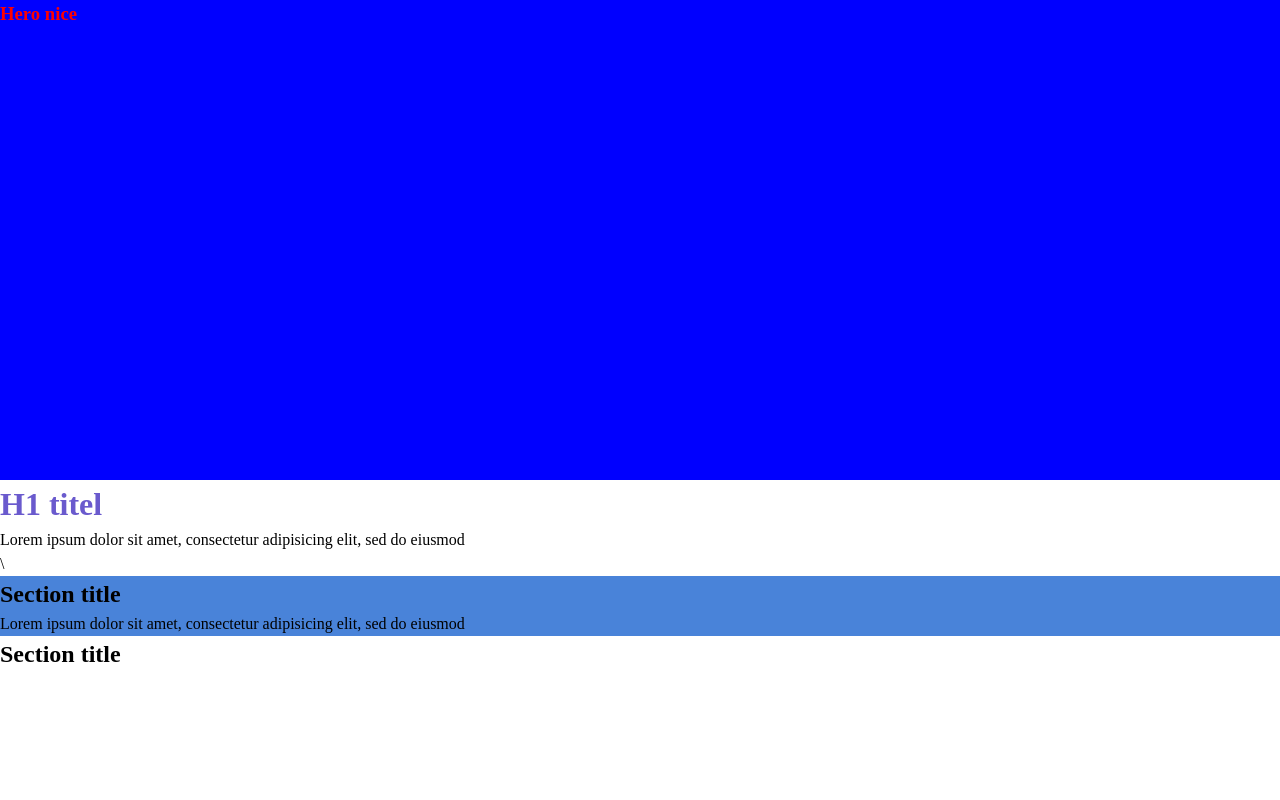
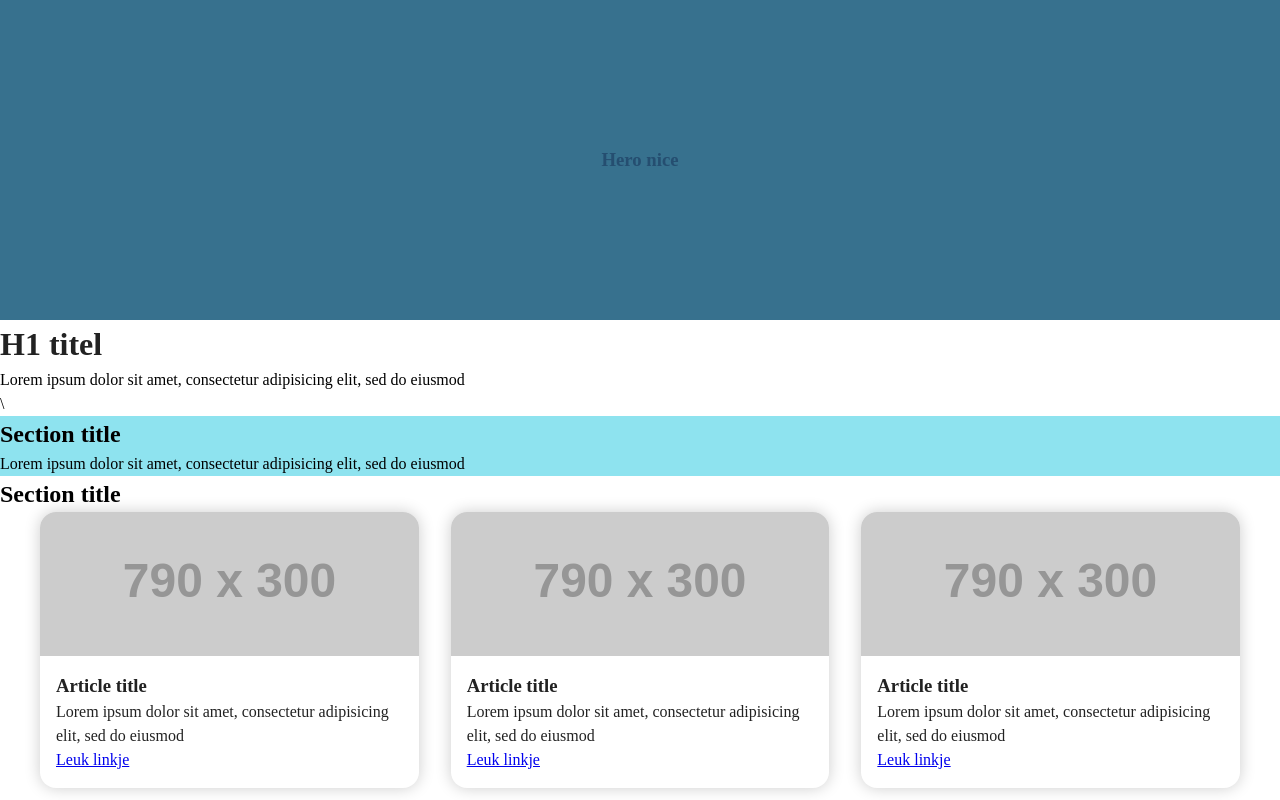
Before and after one commit to MarcelMedema/gitflow, a website: page index.html in a window 1280 px wide. Drawn offline with Linux system fonts and the light colour scheme; placeholder pictures from the web are drawn by us.

Commit message:
New commit

```diff
--- a/index.html
+++ b/index.html
@@ -37,6 +37,45 @@
             <h2>Section title</h2>
         </section>
 
+        <div class="articles">
+            <article class="article">
+                <figure class="articleImage">
+                    <img src="https://via.placeholder.com/790x300" alt="article image">
+                </figure>
+                <div class="articleContent">
+                    <h3>Article title</h3>
+                    <p>
+                        Lorem ipsum dolor sit amet, consectetur adipisicing elit, sed do eiusmod
+                    </p>
+                    <a class="articleLink" href="#">Leuk linkje</a>
+                </div>
+            </article>
+            <article class="article">
+                <figure class="articleImage">
+                    <img src="https://via.placeholder.com/790x300" alt="article image">
+                </figure>
+                <div class="articleContent">
+                    <h3>Article title</h3>
+                    <p>
+                        Lorem ipsum dolor sit amet, consectetur adipisicing elit, sed do eiusmod
+                    </p>
+                    <a class="articleLink" href="#">Leuk linkje</a>
+                </div>
+            </article>
+            <article class="article">
+                <figure class="articleImage">
+                    <img src="https://via.placeholder.com/790x300" alt="article image">
+                </figure>
+                <div class="articleContent">
+                    <h3>Article title</h3>
+                    <p>
+                        Lorem ipsum dolor sit amet, consectetur adipisicing elit, sed do eiusmod
+                    </p>
+                    <a class="articleLink" href="#">Leuk linkje</a>
+                </div>
+            </article>
+        </div>
+
         <script src="" async defer></script>
     </body>
 </html>
--- a/scss/style.scss
+++ b/scss/style.scss
@@ -51,23 +51,72 @@ p, h1, h2, h3, h4, h5, h6 {
   isolation: isolate;
 }
 
-$colorBlue: rgb(73, 131, 217);
+$brick-red: #c33c54ff;
+$indigo-dye: #254e70ff;
+$teal-blue: #37718eff;
+$sky-blue-crayola: #8ee3efff;
+$celeste: #aef3e7ff;
+
+$dark-color: #222222;
+$dark-font-color: $dark-color;
+
 
 h1 {
-    color:slateblue;
+    color:#222222;
 }
 
 .hero {
+  display: flex;
     width: 100%;
-    height: 60vh;
-    background-color: blue;
+    height: 40vh;
+    background-color: $teal-blue;
+    justify-content: center;
+    align-items: center;
     .heroTitle {
         h3 {
-            color: red;
+            color: $indigo-dye;
         }
     }
 }
 
 .color_blue {
-  background-color: $colorBlue;
+  background-color: $sky-blue-crayola;
 }
+
+.articles {
+  display: grid;
+  grid-template-columns: repeat(auto-fit, minmax(20ch, 1fr));
+  gap: 2rem;
+  max-width: 1200px;
+  margin: 0 auto;
+
+  .article {
+    background-color: white;
+    border-radius: 1rem;
+    color: white;
+    overflow: hidden;
+    box-shadow: 0 0 1rem rgba(0, 0, 0, 0.2);
+
+    .articleImage {
+      margin: 0;
+      padding: 0;
+      overflow: hidden;
+
+        img {
+          max-width: 100%;
+        }
+
+        &:has(img) {
+
+        }
+    }
+
+    .articleContent {
+      padding: 1rem;
+      color: $dark-font-color;
+    }
+  }
+
+
+
+}
```
Also changed, not shown: style.css, 2 other files.
